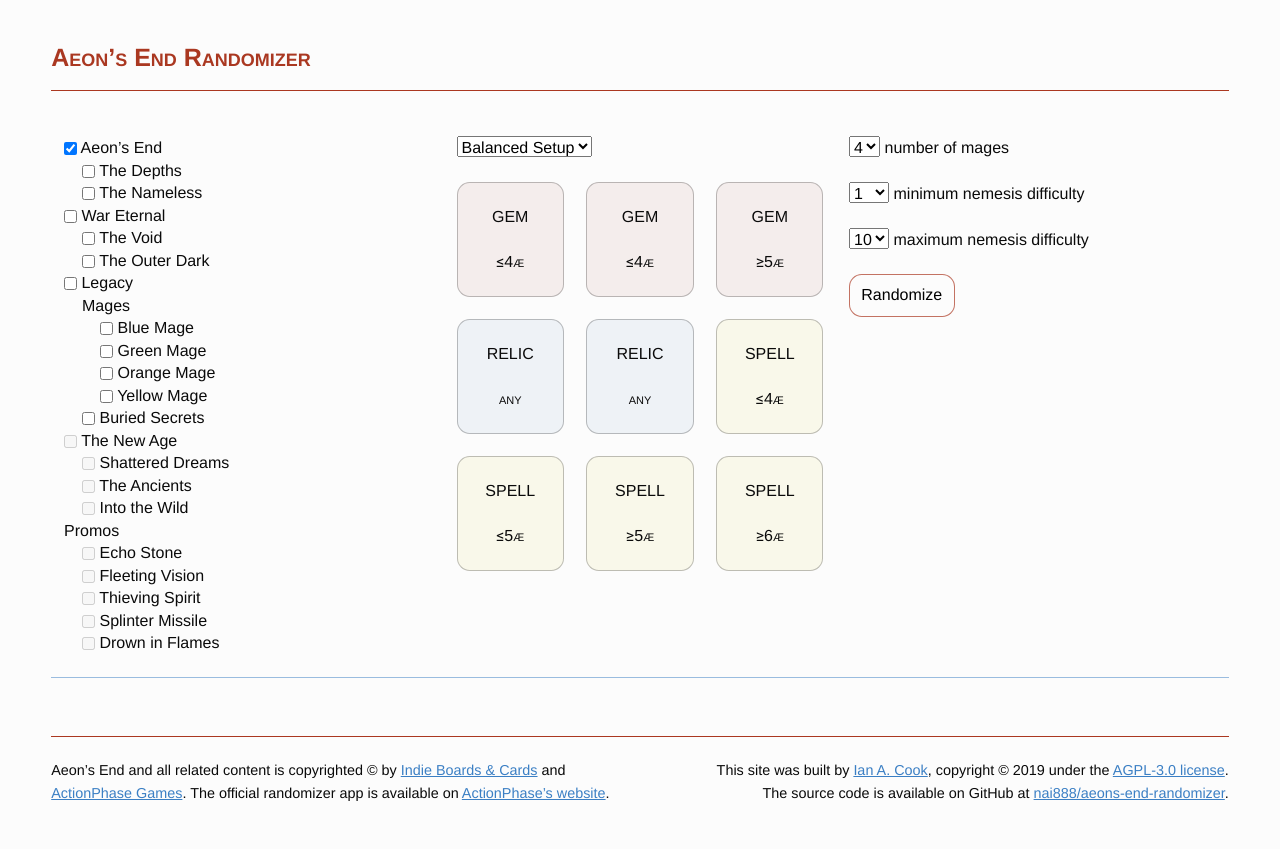
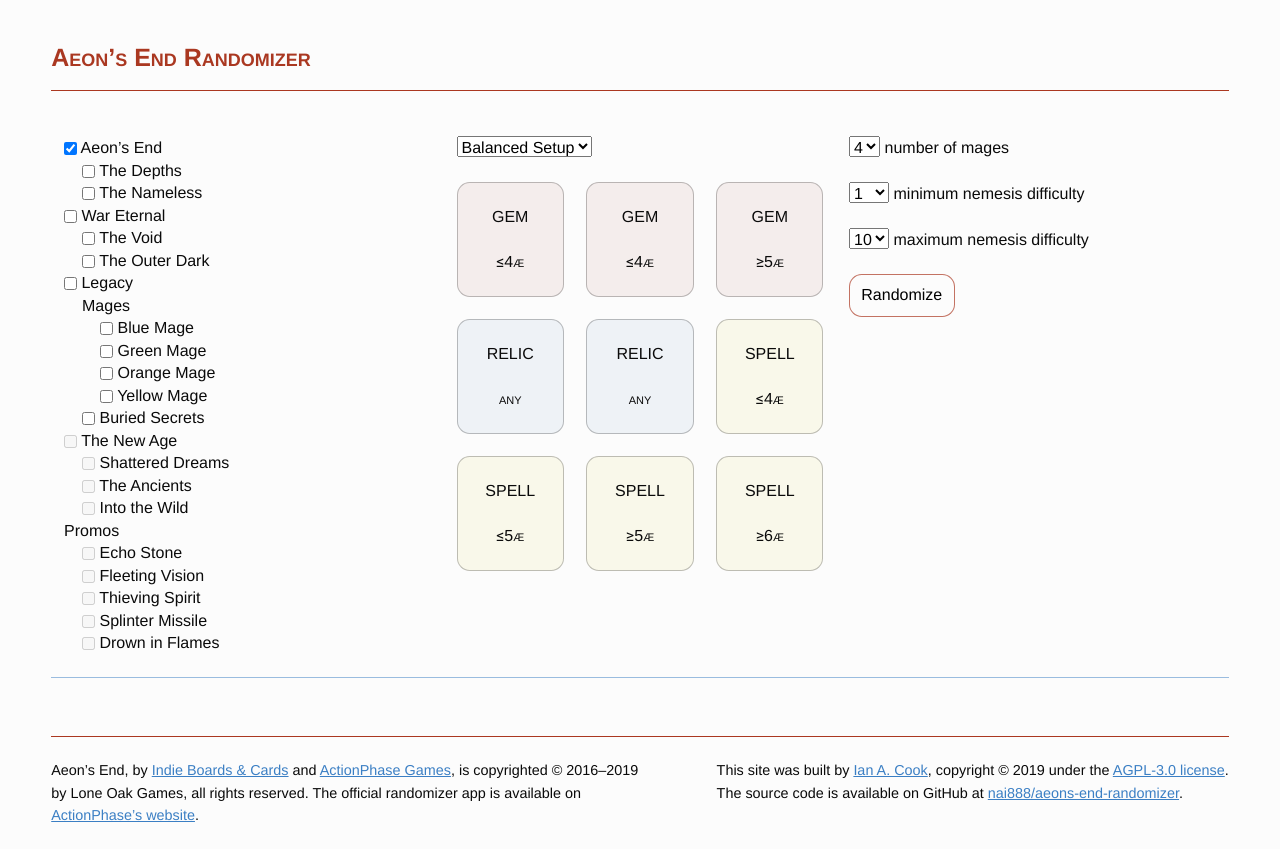
Before and after one commit to Susurrus-LLC/aeons-end-randomizer, a React (Create React App) app: page / in a window 1280 px wide. Before the commit the page ends 827 px from the top, so only its background shows below. Built offline with nearby package versions, Linux system fonts and the light colour scheme.

Commit message:
Fix footer copyright notice

```diff
--- a/src/components/Footer/footer.sass
+++ b/src/components/Footer/footer.sass
@@ -13,13 +13,7 @@ footer
   border-top: 1px solid $red
 
   [class$='-block']
-    width: 50%
-
-    &:first-child
-      text-align: left
-
-    &:last-child
-      text-align: right
+    max-width: 50%
 
   p
     font-size: $msb0 * 1rem
--- a/src/components/Footer/index.js
+++ b/src/components/Footer/index.js
@@ -16,7 +16,7 @@ const Footer = () => {
   return (
     <footer className='footer'>
       <div className='ae-block'>
-        <p className='ae-copyright'>Aeon&rsquo;s End and all related content is copyrighted &copy; by <a href='https://www.indieboardsandcards.com/' target='_blank' rel='noopener noreferrer'>Indie Boards &amp; Cards</a> and <a href='https://www.actionphasegames.com/' target='_blank' rel='noopener noreferrer'>ActionPhase Games</a>. The official randomizer app is available on <a href='https://www.actionphasegames.com/pages/aerandomizer' target='_blank' rel='noopener noreferrer'>ActionPhase&rsquo;s website</a>.</p>
+        <p className='ae-copyright'>Aeon&rsquo;s End, by <a href='https://www.indieboardsandcards.com/' target='_blank' rel='noopener noreferrer'>Indie Boards &amp; Cards</a> and <a href='https://www.actionphasegames.com/' target='_blank' rel='noopener noreferrer'>ActionPhase Games</a>, is copyrighted &copy; 2016&ndash;2019 by Lone Oak Games, all rights reserved. The official randomizer app is available on <a href='https://www.actionphasegames.com/pages/aerandomizer' target='_blank' rel='noopener noreferrer'>ActionPhase&rsquo;s website</a>.</p>
       </div>
       <div className='pg-block'>
         <p className='pg-copyright'>This site was built by <a href='https://github.com/nai888' target='_blank' rel='noopener noreferrer'>Ian A.&nbsp;Cook</a>, copyright &copy; {years()} under the <a href='https://github.com/nai888/aeons-end-randomizer/blob/master/LICENSE' target='_blank' rel='noopener noreferrer'>AGPL-3.0 license</a>.</p>
```
